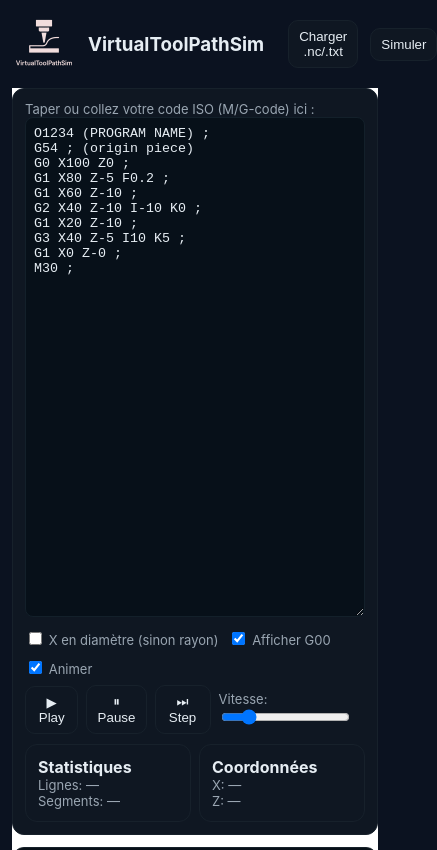
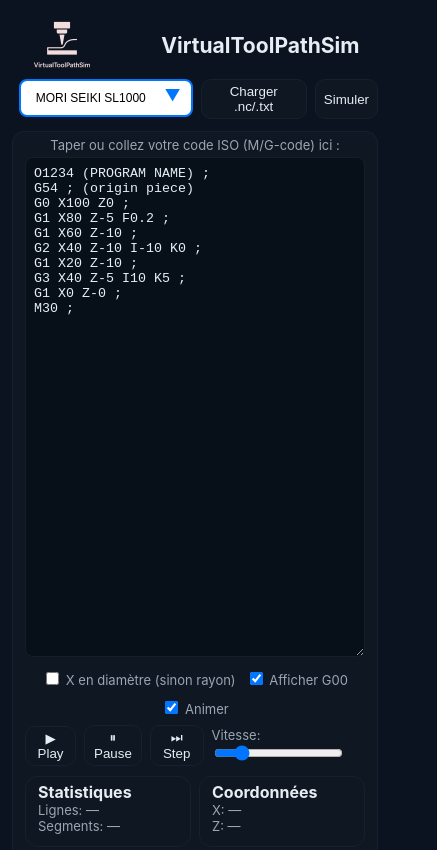
Before and after one commit to joebar27/VirtualToolPathSim, a plain HTML site: page index.html in a window 390 px wide. Shown: the top 850 px of the page, 437 px wide, since content can reach past the window. Drawn offline with Linux system fonts and the light colour scheme.

Commit message:
modification en mobile de l'affichage, creation d'une liste deroulante pour le choix des machines (affichage seulement)

```diff
--- a/index.html
+++ b/index.html
@@ -5,7 +5,8 @@
     <meta charset="utf-8" />
     <meta name="viewport" content="width=device-width, initial-scale=1" />
     <title>VirtualToolPathSim</title>
-    <meta name="description" content="Simulateur de parcours d'outil pour machines-outils CNC (G-code Fanuc) - Tournage X-Z" />
+    <meta name="description"
+        content="Simulateur de parcours d'outil pour machines-outils CNC (G-code Fanuc) - Tournage X-Z" />
     <meta name="author" content="Jean-Marc Lienher" />
     <meta name="keywords" content="CNC, G-code, Fanuc, simulation, usinage, tournage, X-Z, machine-outil" />
     <link rel="icon" href="Assets/Img/Logo_VirtualToolPathSim(white).png" />
@@ -14,11 +15,22 @@
 
 <body>
     <header>
-        <img src="Assets/Img/Logo_VirtualToolPathSim(white).png" alt="Logo VirtualToolPathSim" height="64" />
-        <h3 style="margin:0">VirtualToolPathSim</h3>
-        <div style="flex:1"></div>
-        <button id="btn-load" class="btn">Charger .nc/.txt</button>
-        <button id="btn-run" class="btn">Simuler</button>
+        <div class="logoTitle">
+            <img src="Assets/Img/Logo_VirtualToolPathSim(white).png" alt="Logo VirtualToolPathSim" height="64" />
+            <h3>VirtualToolPathSim</h3>
+        </div>
+        <div class="headerButtons">
+            <div id="list-machines" class="listMachines">
+                <select id="select-machine">
+                    <option value="SL1000">MORI SEIKI SL1000</option>
+                    <option value="RT1SP">REALMECA RT-1SP</option>
+                    <option value="TC600">REALMECA TC600</option>
+                </select>
+            </div>
+            <button id="btn-load" class="btn">Charger .nc/.txt</button>
+            <button id="btn-run" class="btn">Simuler</button>
+        </div>
+
     </header>
     <main>
         <section class="panel">
--- a/script.js
+++ b/script.js
@@ -1,4 +1,6 @@
-console.log(screen.width);
+console.log("Largeur: ", screen.width);
+console.log("Hauteur: ", screen.height);
+
 // ------------------ UI wiring ------------------
 $("#btn-run").addEventListener("click", () => {
     const text = $("#gcode").value.trim();
--- a/style.css
+++ b/style.css
@@ -15,11 +15,34 @@ body {
     font-family: Inter, system-ui, Segoe UI, Roboto, Arial;
     padding: 12px;
 }
+
+/* --------------------------------------
+   | Layout and general styles Desktops |
+   -------------------------------------- */
+
 header {
     display: flex;
     gap: 12px;
     align-items: center;
 }
+
+.logoTitle {
+    display: flex;
+    flex-direction: row;
+    justify-content: start;
+    padding-left: 30px;
+    column-gap: 30px;
+    width: 70%;
+    align-items: center;
+    font-size: 24px;
+}
+
+.headerButtons {
+    display: flex;
+    gap: 18px;
+    margin-left: auto;
+}
+
 main {
     display: grid;
     grid-template-columns: 360px 1fr;
@@ -60,6 +83,11 @@ svg {
     border-radius: 10px;
     color: var(--text);
     cursor: pointer;
+
+}
+.btn:hover {
+    background: #172b3a;
+    border-color: #1c3142;
 }
 .panel {
     background: var(--panel);
@@ -69,8 +97,9 @@ svg {
 }
 .row {
     display: flex;
-    gap: 8px;
     align-items: center;
+    justify-content: center;
+    margin-bottom: 4px;
 }
 .controls {
     display: flex;
@@ -83,13 +112,86 @@ svg {
     color: var(--muted);
 }
 
-@media screen and (max-width: 600px) {
+/* ----------------------------------
+   | Media Query for mobile devices |
+   ---------------------------------- */
+
+@media (max-width: 600px) {
+    header {
+        display: flex;
+        flex-direction: column;
+        row-gap: 0px;
+        align-items: start;
+    }
+    .logoTitle {
+        display: flex;
+        flex-direction: row;
+        justify-content: space-around;
+        width: 100%;
+        align-items: center;
+        font-size: 18px;
+        line-height: 1.2;
+        font-weight: 600;
+        padding: 0;
+    }
+    /* .listMachines {
+        display: flex;
+        flex-direction: column;
+        gap: 8px;
+        width: 30%;
+    } */
+    #list-machines {
+        display: flex;
+        flex-direction: column;
+        gap: 8px;
+        width: 50%;
+      position: relative;
+    }
+
+    select {
+      appearance: none; /* enlève le style natif */
+      -webkit-appearance: none;
+      -moz-appearance: none;
+      background: white;
+      border: 2px solid #0077ff;
+      border-radius: 8px;
+      padding: 10px 40px 10px 15px;
+      font-size: 12px;
+      cursor: pointer;
+    }
+
+    /* Petite flèche custom */
+    .listMachines::after {
+      content: "▼";
+      font-size: 16px;
+      color: #0077ff;
+      position: absolute;
+      right: 12px;
+      top: 50%;
+      transform: translateY(-70%);
+      pointer-events: none; /* clique passe à travers */
+    }
+
+    select:focus {
+      outline: none;
+      border-color: #0055aa;
+      box-shadow: 0 0 5px rgba(0, 119, 255, 0.5);
+    }
+
+    .headerButtons {
+        display: flex;
+        gap: 8px;
+        margin-left: auto;
+    }
+    .btn {
+    padding: 4px 8px;
+
+}
     main {
-        background-color: white ;
         display: grid;
         grid-template-columns: 1fr;
-    /* gap: 12px;
-    margin-top: 12px;
-    min-height: 70vh;*/
-  }
+    }
+    .panel {
+        padding-top: 5px;
+    }
 }
```
